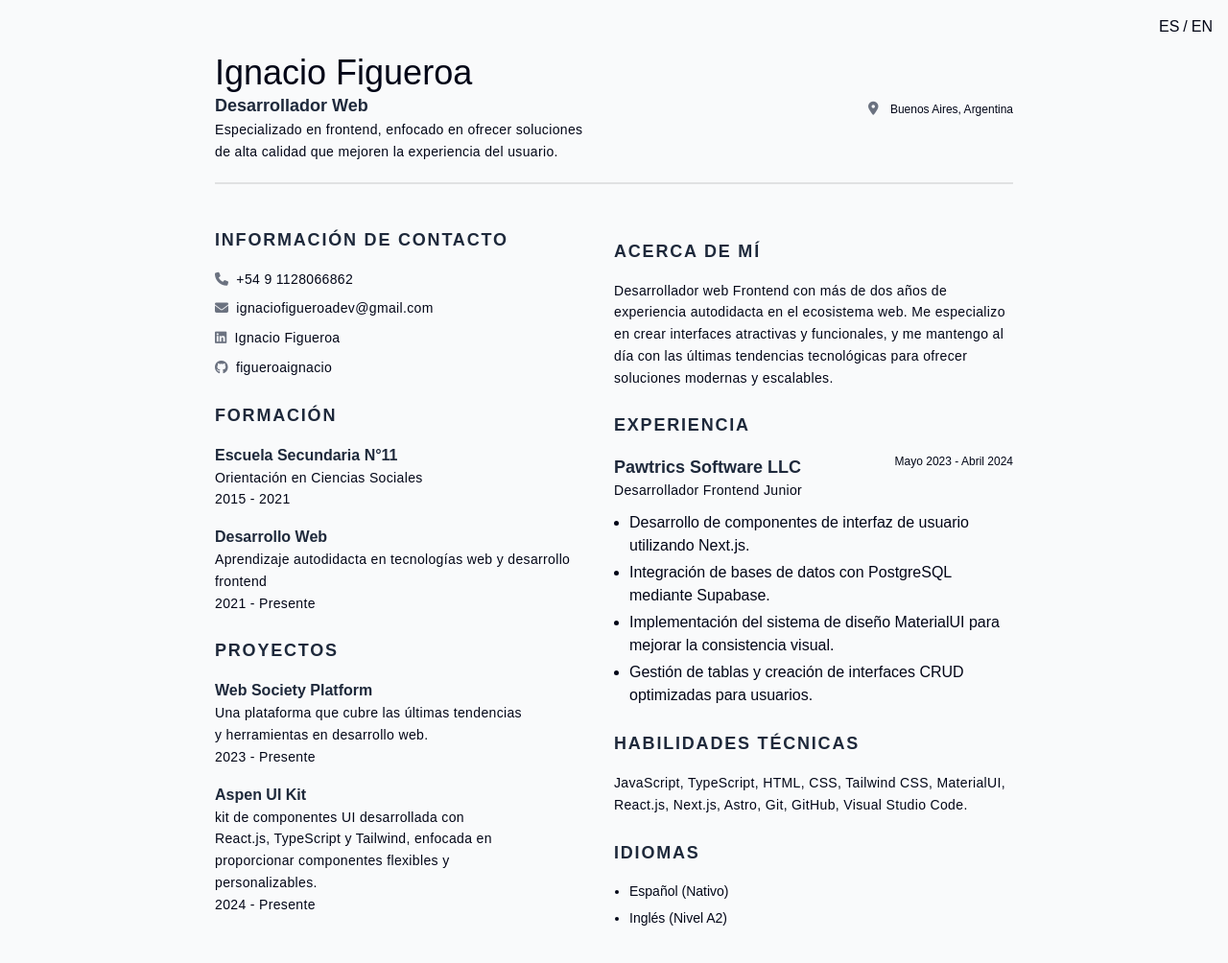
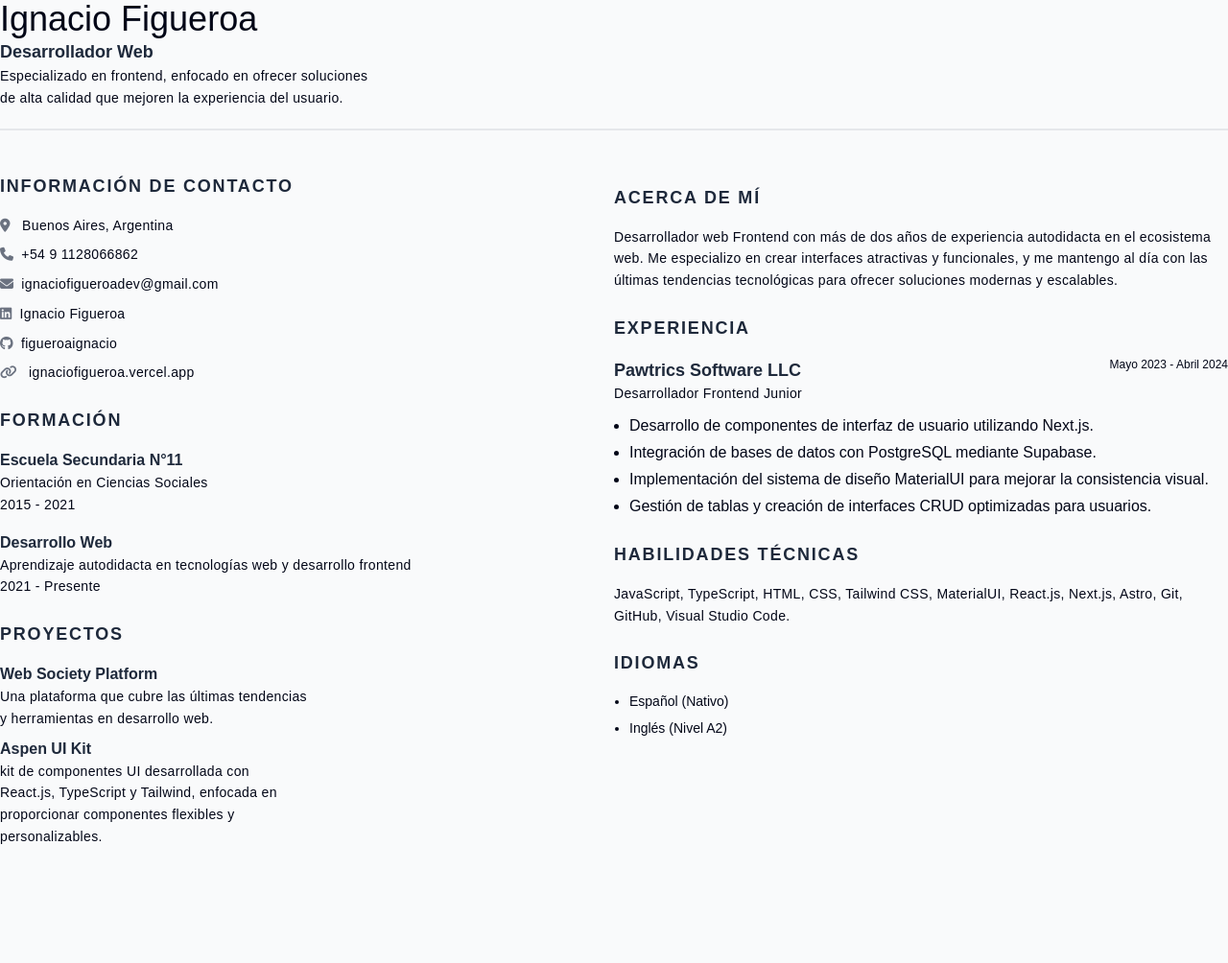
Before and after one commit to figueroaignacio/cv, a website built with Vite: page index.html in a window 1280 px wide. Shown: the whole page at 96% size. After the commit the page ends 884 px from the top, so only its background shows below. Built offline with nearby package versions, Linux system fonts and the light colour scheme; files whose address does not match are found by name.

Commit message:
feat: finish cv

```diff
--- a/index.html
+++ b/index.html
@@ -7,8 +7,8 @@
     <link href="./src/styles/output.css" rel="stylesheet" />
     <title>Ignacio Figueroa - Curriculum Vitae</title>
   </head>
-  <body class="max-w-7xl mx-auto">
-    <main class="flex flex-col gap-5 px-56 py-14">
+  <body class="">
+    <main class="flex flex-col gap-5">
       <!-- Sección de encabezado con nombre y descripción -->
       <section class="flex items-center justify-between">
         <div>
@@ -20,15 +20,10 @@
             class="max-w-96 text-pretty"
           ></p>
         </div>
-
-        <div>
-          <i class="fa-solid fa-location-dot"></i>
-          <span class="text-xs"> Buenos Aires, Argentina </span>
-        </div>
       </section>
 
       <!-- Línea divisoria -->
-      <div class="border-[1px] border-black/10"></div>
+      <div class="border-[1px] border-black/"></div>
 
       <!-- Sección principal dividida en dos columnas -->
       <div class="grid grid-cols-2 justify-center">
@@ -37,12 +32,20 @@
             <!-- Sección de contacto -->
             <h3 data-section="contact" data-value="title"></h3>
             <div class="space-y-2 text-sm">
+              <p>
+                <i class="fa-solid fa-location-dot"></i>
+                Buenos Aires, Argentina
+              </p>
               <p><i class="fa-solid fa-phone"></i>+54 9 1128066862</p>
               <p>
                 <i class="fa-solid fa-envelope"></i>ignaciofigueroadev@gmail.com
               </p>
               <p><i class="fa-brands fa-linkedin"></i>Ignacio Figueroa</p>
               <p><i class="fa-brands fa-github"></i>figueroaignacio</p>
+              <p>
+                <i class="fa-solid fa-link"></i>
+                ignaciofigueroa.vercel.app
+              </p>
             </div>
           </div>
 
@@ -66,7 +69,7 @@
           <!-- Seccion de proyectos -->
           <div>
             <h3 data-section="projects" data-value="title"></h3>
-            <div class="space-y-4">
+            <div class="space-y-2">
               <div>
                 <h4 data-section="projectItem-1" data-value="name"></h4>
                 <p
@@ -74,7 +77,6 @@
                   data-value="description"
                   class="max-w-80"
                 ></p>
-                <p data-section="projectItem-1" data-value="date"></p>
               </div>
               <div>
                 <h4 data-section="projectItem-2" data-value="name"></h4>
@@ -83,7 +85,6 @@
                   data-value="description"
                   class="max-w-80"
                 ></p>
-                <p data-section="projectItem-2" data-value="date"></p>
               </div>
             </div>
           </div>
@@ -171,11 +172,11 @@
       </div>
 
       <!-- Botones de selección de idioma -->
-      <div class="absolute top-0 right-0 mt-4 mr-4 flex items-center space-x-1">
+      <!-- <div class="absolute top-0 right-0 mt-4 mr-4 flex items-center space-x-1">
         <button class="lang-button" data-language="es">ES</button>
         <span>/</span>
         <button class="lang-button" data-language="en">EN</button>
-      </div>
+      </div> -->
     </main>
 
     <!-- Scripts -->
```
Also changed, not shown: src/styles/output.css.
